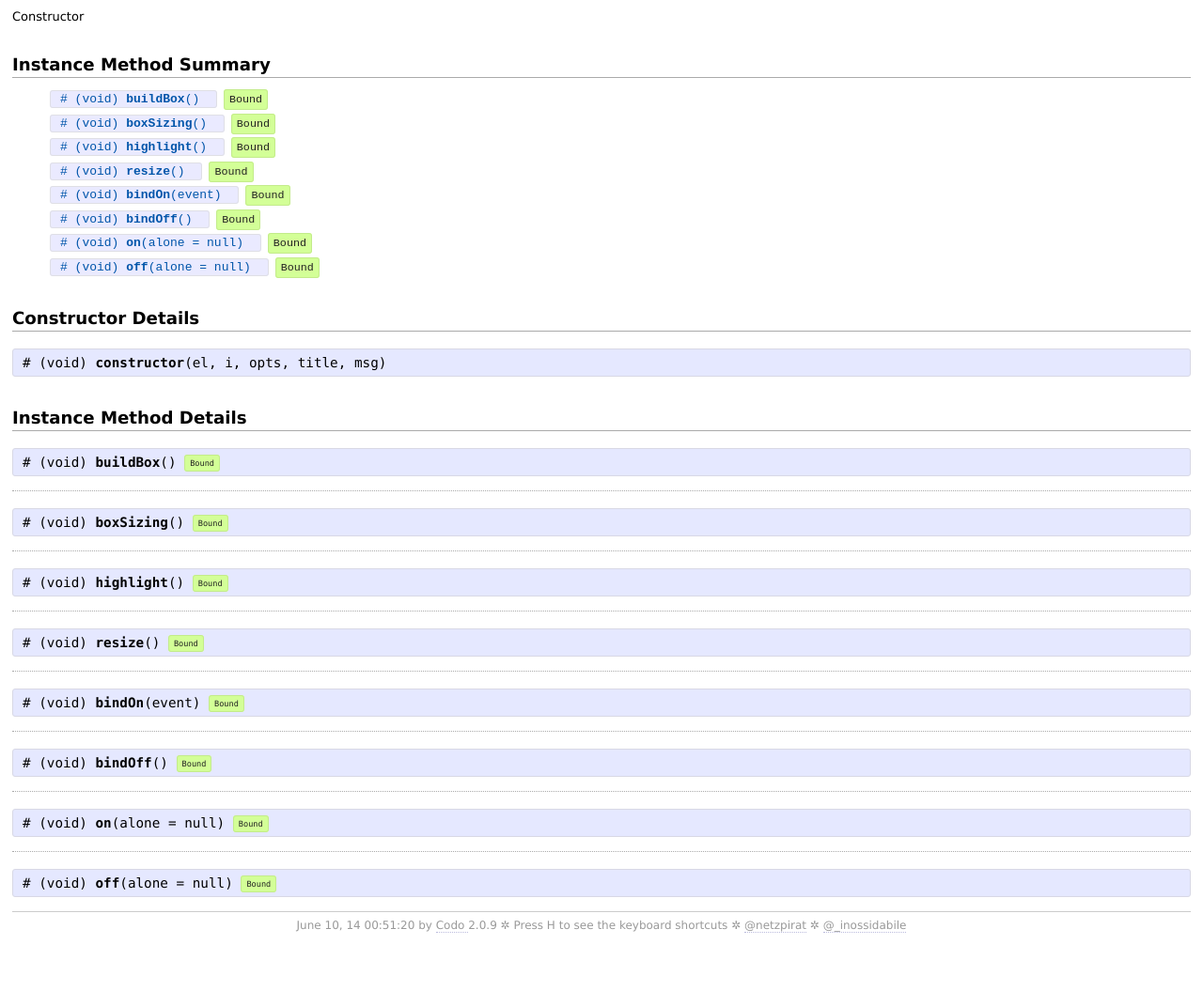
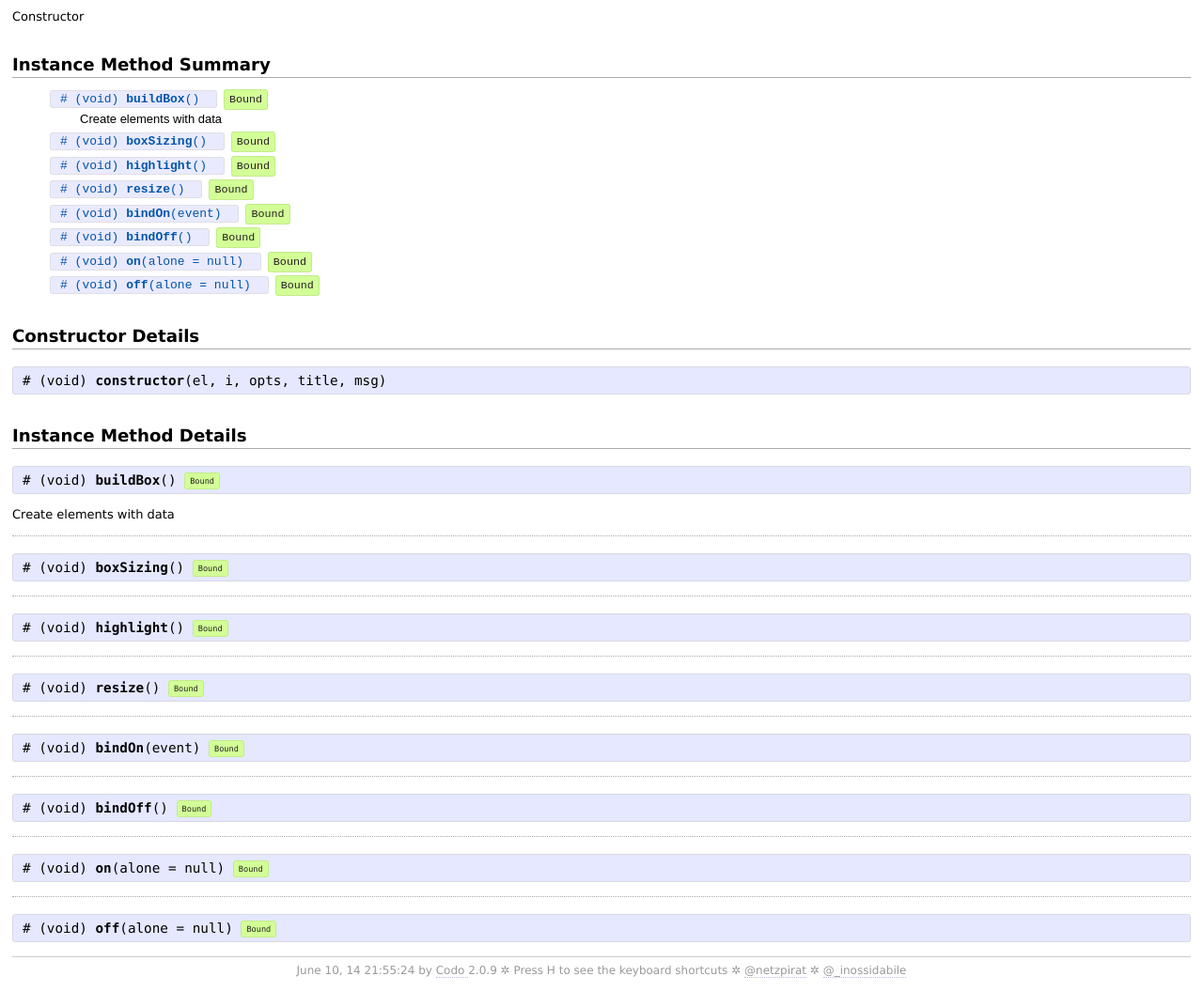
Before and after one commit to doesdev/miss.js, a website: page doc/class/Miss.html in a window 1280 px wide. Shown: the part 185-1240 px from the top of the page at 94% size. Before the commit the page ends 1192 px from the top, so only its background shows below. Drawn offline with Linux system fonts and the light colour scheme.

Commit message:
updated dosc

```diff
--- a/doc/class/Miss.html
+++ b/doc/class/Miss.html
@@ -51,6 +51,7 @@
     </span>
     <span class='bound note title'>Bound</span>
     <span class='desc'>
+      Create elements with data
     </span>
   </li>
   <li>
@@ -160,7 +161,11 @@
       <span class='bound note'>Bound</span>
       <br>
     </p>
-
+    <div class='docstring'>
+  <p>Create elements with data</p>
+</div>
+<div class='tags'>
+</div>
   </div>
   <div class='method_details'>
     <p class='signature' id='boxSizing-dynamic'>
@@ -235,7 +240,7 @@
 </div>
     </div>
     <div id='footer'>
-  June 10, 14 00:51:20 by
+  June 10, 14 21:55:24 by
   <a href='https://github.com/coffeedoc/codo' title='CoffeeScript API documentation generator'>
     Codo
   </a>
```
Also changed, not shown: doc/alphabetical_index.html (+1 -1 lines), doc/extra/LICENSE.html (+1 -1 lines), doc/extra/README.md.html (+1 -1 lines), doc/file/src/miss.coffee.html (+1 -1 lines).
